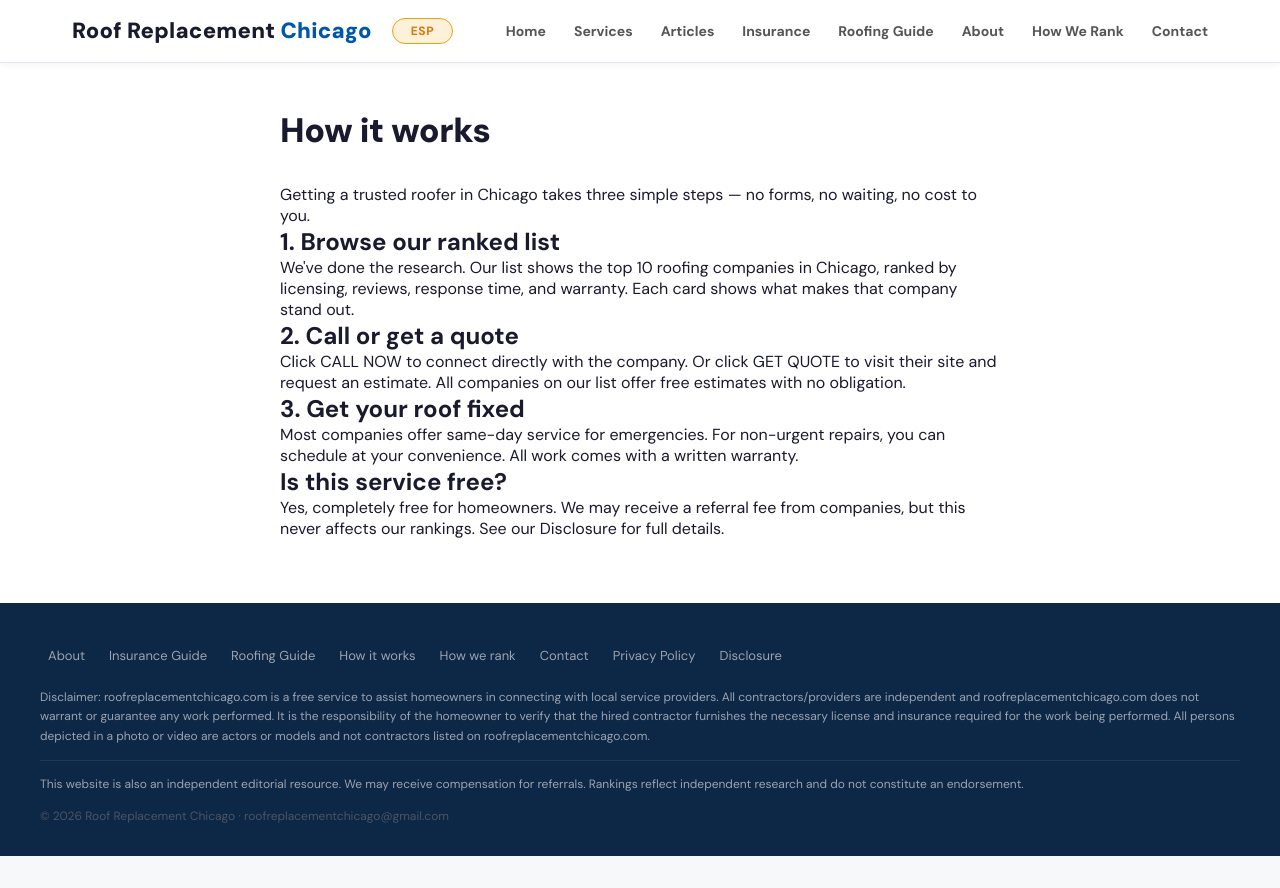
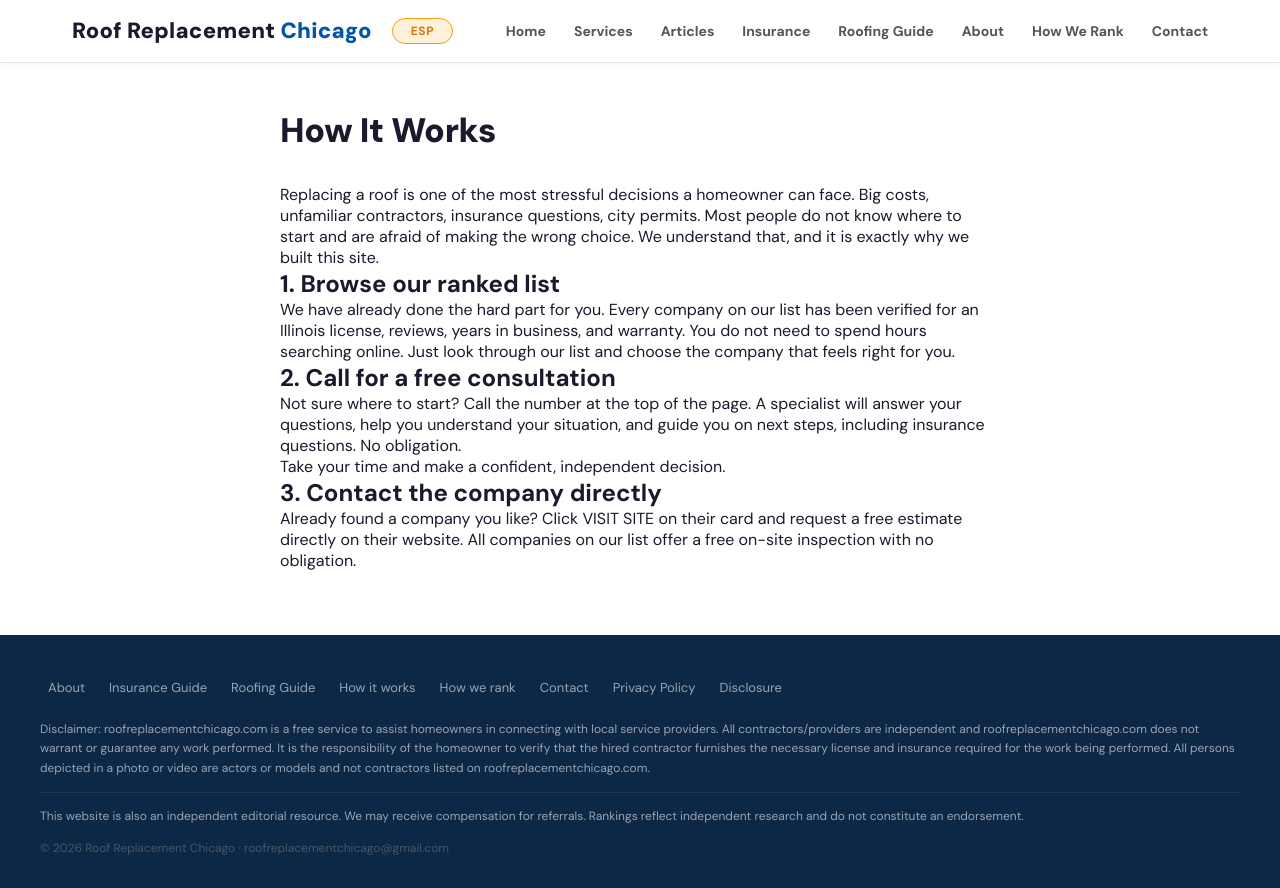
Before and after one commit to dm100usa-oss/roofreplacementchicago, a Next.js app: page /how-it-works in a window 1280 px wide. Before the commit the page ends 856 px from the top, so only its background shows below. Built offline with nearby package versions, Linux system fonts and the light colour scheme.

Commit message:
Update page.tsx

```diff
--- a/src/app/how-it-works/page.tsx
+++ b/src/app/how-it-works/page.tsx
@@ -3,7 +3,7 @@ import styles from '../static-page.module.css'
 
 export const metadata: Metadata = {
   title: 'How It Works — Roof Replacement Chicago',
-  description: 'See how Roof Replacement Chicago connects Chicago homeowners with top-rated local roofers — fast, free, and with no obligation.',
+  description: 'How Roof Replacement Chicago helps homeowners find verified roofing contractors. Free consultation, no pressure, no obligation.',
   alternates: {
     canonical: 'https://www.roofreplacementchicago.com/how-it-works',
     languages: { 'es': 'https://www.roofreplacementchicago.com/es/how-it-works' },
@@ -14,16 +14,18 @@ export default function HowItWorksPage() {
   return (
     <div className={styles.page}>
       <div className={styles.inner}>
-        <h1>How it works</h1>
-        <p>Getting a trusted roofer in Chicago takes three simple steps — no forms, no waiting, no cost to you.</p>
+        <h1>How It Works</h1>
+        <p>Replacing a roof is one of the most stressful decisions a homeowner can face. Big costs, unfamiliar contractors, insurance questions, city permits. Most people do not know where to start and are afraid of making the wrong choice. We understand that, and it is exactly why we built this site.</p>
+
         <h2>1. Browse our ranked list</h2>
-        <p>We've done the research. Our list shows the top 10 roofing companies in Chicago, ranked by licensing, reviews, response time, and warranty. Each card shows what makes that company stand out.</p>
-        <h2>2. Call or get a quote</h2>
-        <p>Click CALL NOW to connect directly with the company. Or click GET QUOTE to visit their site and request an estimate. All companies on our list offer free estimates with no obligation.</p>
-        <h2>3. Get your roof fixed</h2>
-        <p>Most companies offer same-day service for emergencies. For non-urgent repairs, you can schedule at your convenience. All work comes with a written warranty.</p>
-        <h2>Is this service free?</h2>
-        <p>Yes, completely free for homeowners. We may receive a referral fee from companies, but this never affects our rankings. See our <a href="/disclosure">Disclosure</a> for full details.</p>
+        <p>We have already done the hard part for you. Every company on our list has been verified for an Illinois license, reviews, years in business, and warranty. You do not need to spend hours searching online. Just look through our list and choose the company that feels right for you.</p>
+
+        <h2>2. Call for a free consultation</h2>
+        <p>Not sure where to start? Call the number at the top of the page. A specialist will answer your questions, help you understand your situation, and guide you on next steps, including insurance questions. No obligation.</p>
+        <p>Take your time and make a confident, independent decision.</p>
+
+        <h2>3. Contact the company directly</h2>
+        <p>Already found a company you like? Click VISIT SITE on their card and request a free estimate directly on their website. All companies on our list offer a free on-site inspection with no obligation.</p>
       </div>
     </div>
   )
```
